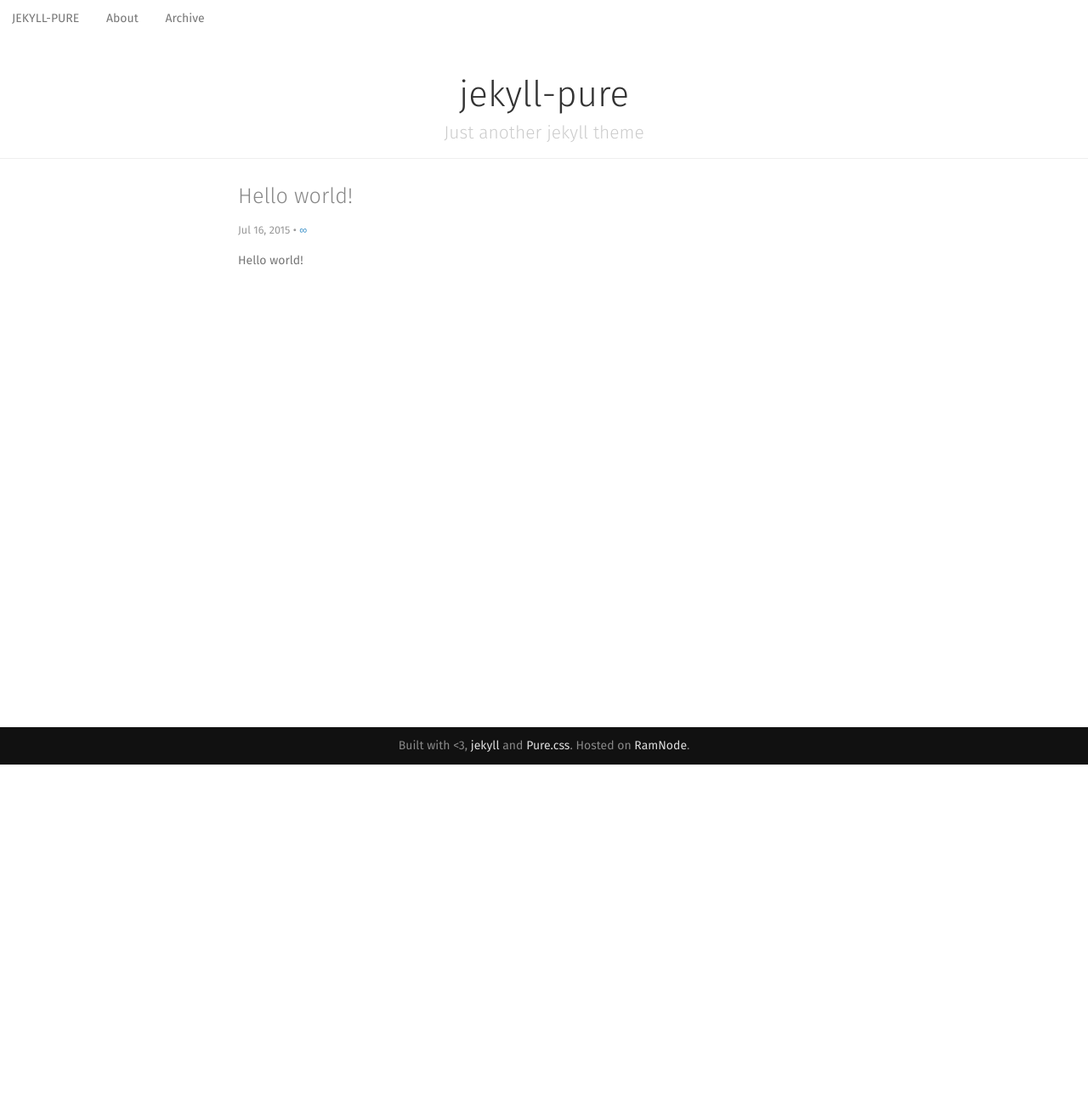
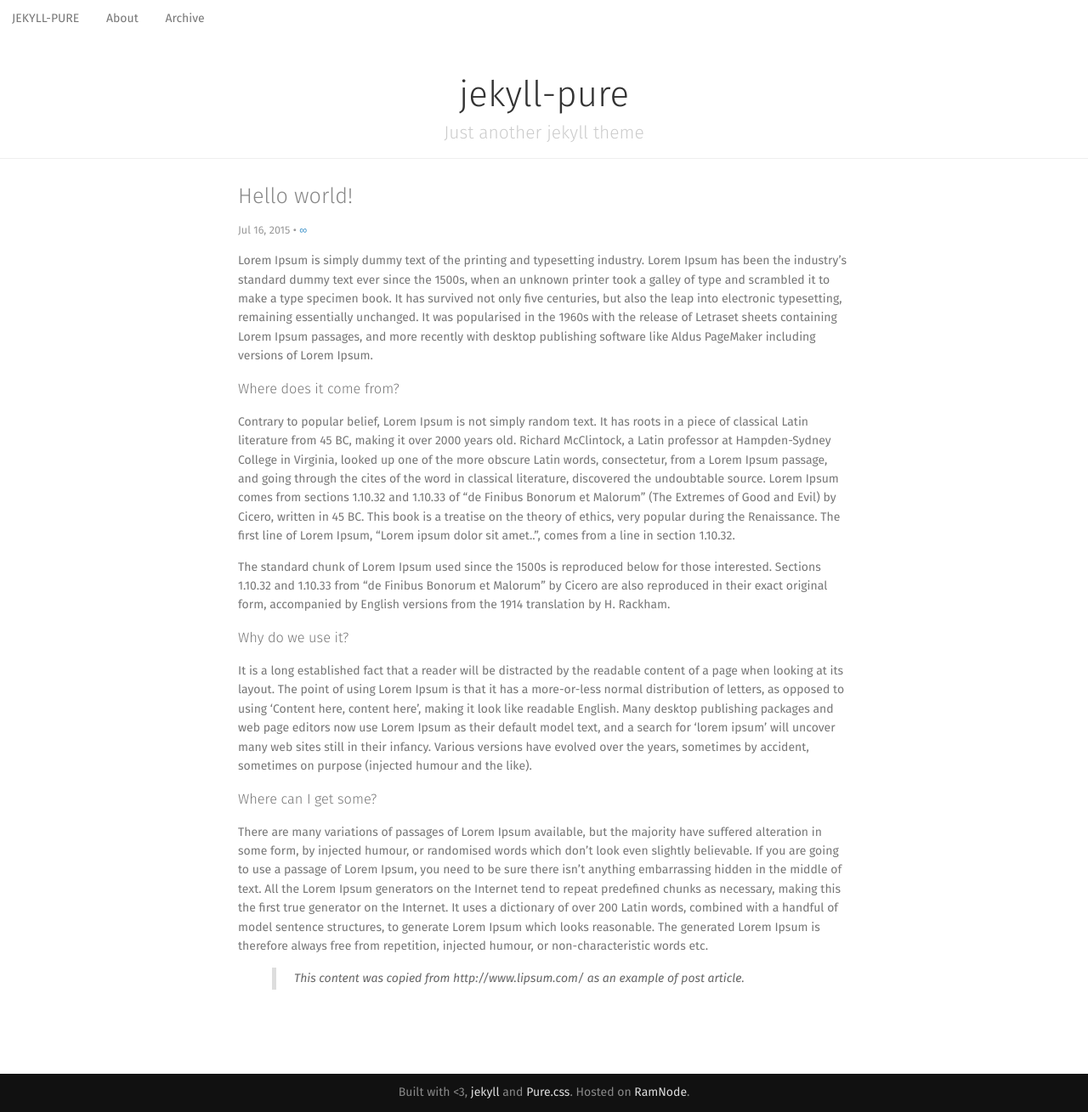
Before and after one commit to tuananh/jekyll-pure, a Jekyll site: the page built from _posts/2015-07-16-hello-world.md, in a window 1280 px wide. Shown: the whole page at 85% size. Built offline with Jekyll 4.4.1, drawn with Linux system fonts in a browser that asks for light colours; nearby versions of some CDN libraries; before the commit the page ends 900 px from its top, so only the background shows below that.

Commit message:
Update 2015-07-16-hello-world.md

```diff
--- a/_posts/2015-07-16-hello-world.md
+++ b/_posts/2015-07-16-hello-world.md
@@ -3,4 +3,20 @@
 title: "Hello world!"
 ---
 
-Hello world!
+Lorem Ipsum is simply dummy text of the printing and typesetting industry. Lorem Ipsum has been the industry's standard dummy text ever since the 1500s, when an unknown printer took a galley of type and scrambled it to make a type specimen book. It has survived not only five centuries, but also the leap into electronic typesetting, remaining essentially unchanged. It was popularised in the 1960s with the release of Letraset sheets containing Lorem Ipsum passages, and more recently with desktop publishing software like Aldus PageMaker including versions of Lorem Ipsum.
+
+### Where does it come from?
+
+Contrary to popular belief, Lorem Ipsum is not simply random text. It has roots in a piece of classical Latin literature from 45 BC, making it over 2000 years old. Richard McClintock, a Latin professor at Hampden-Sydney College in Virginia, looked up one of the more obscure Latin words, consectetur, from a Lorem Ipsum passage, and going through the cites of the word in classical literature, discovered the undoubtable source. Lorem Ipsum comes from sections 1.10.32 and 1.10.33 of "de Finibus Bonorum et Malorum" (The Extremes of Good and Evil) by Cicero, written in 45 BC. This book is a treatise on the theory of ethics, very popular during the Renaissance. The first line of Lorem Ipsum, "Lorem ipsum dolor sit amet..", comes from a line in section 1.10.32.
+
+The standard chunk of Lorem Ipsum used since the 1500s is reproduced below for those interested. Sections 1.10.32 and 1.10.33 from "de Finibus Bonorum et Malorum" by Cicero are also reproduced in their exact original form, accompanied by English versions from the 1914 translation by H. Rackham.
+
+### Why do we use it?
+
+It is a long established fact that a reader will be distracted by the readable content of a page when looking at its layout. The point of using Lorem Ipsum is that it has a more-or-less normal distribution of letters, as opposed to using 'Content here, content here', making it look like readable English. Many desktop publishing packages and web page editors now use Lorem Ipsum as their default model text, and a search for 'lorem ipsum' will uncover many web sites still in their infancy. Various versions have evolved over the years, sometimes by accident, sometimes on purpose (injected humour and the like).
+
+### Where can I get some?
+
+There are many variations of passages of Lorem Ipsum available, but the majority have suffered alteration in some form, by injected humour, or randomised words which don't look even slightly believable. If you are going to use a passage of Lorem Ipsum, you need to be sure there isn't anything embarrassing hidden in the middle of text. All the Lorem Ipsum generators on the Internet tend to repeat predefined chunks as necessary, making this the first true generator on the Internet. It uses a dictionary of over 200 Latin words, combined with a handful of model sentence structures, to generate Lorem Ipsum which looks reasonable. The generated Lorem Ipsum is therefore always free from repetition, injected humour, or non-characteristic words etc.
+
+> This content was copied from http://www.lipsum.com/ as an example of post article.
```
